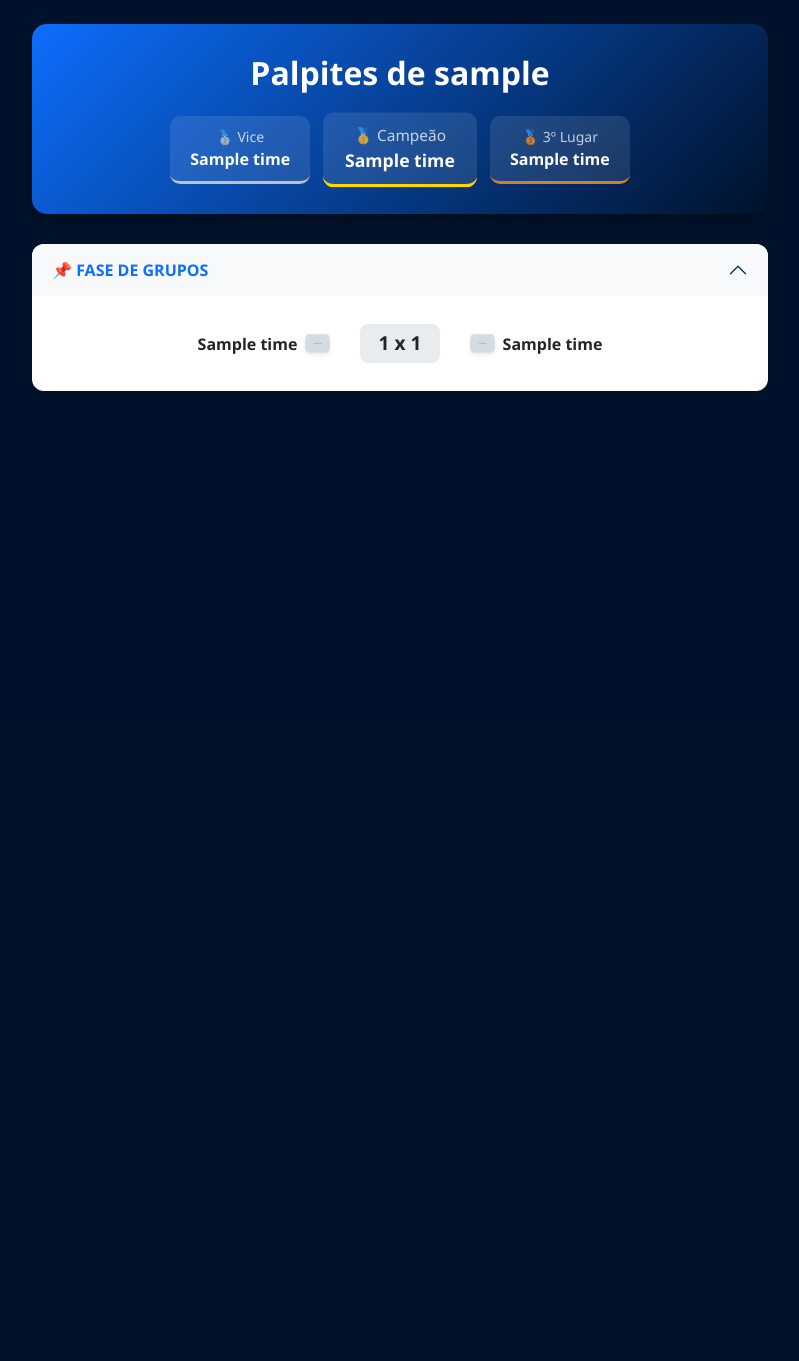
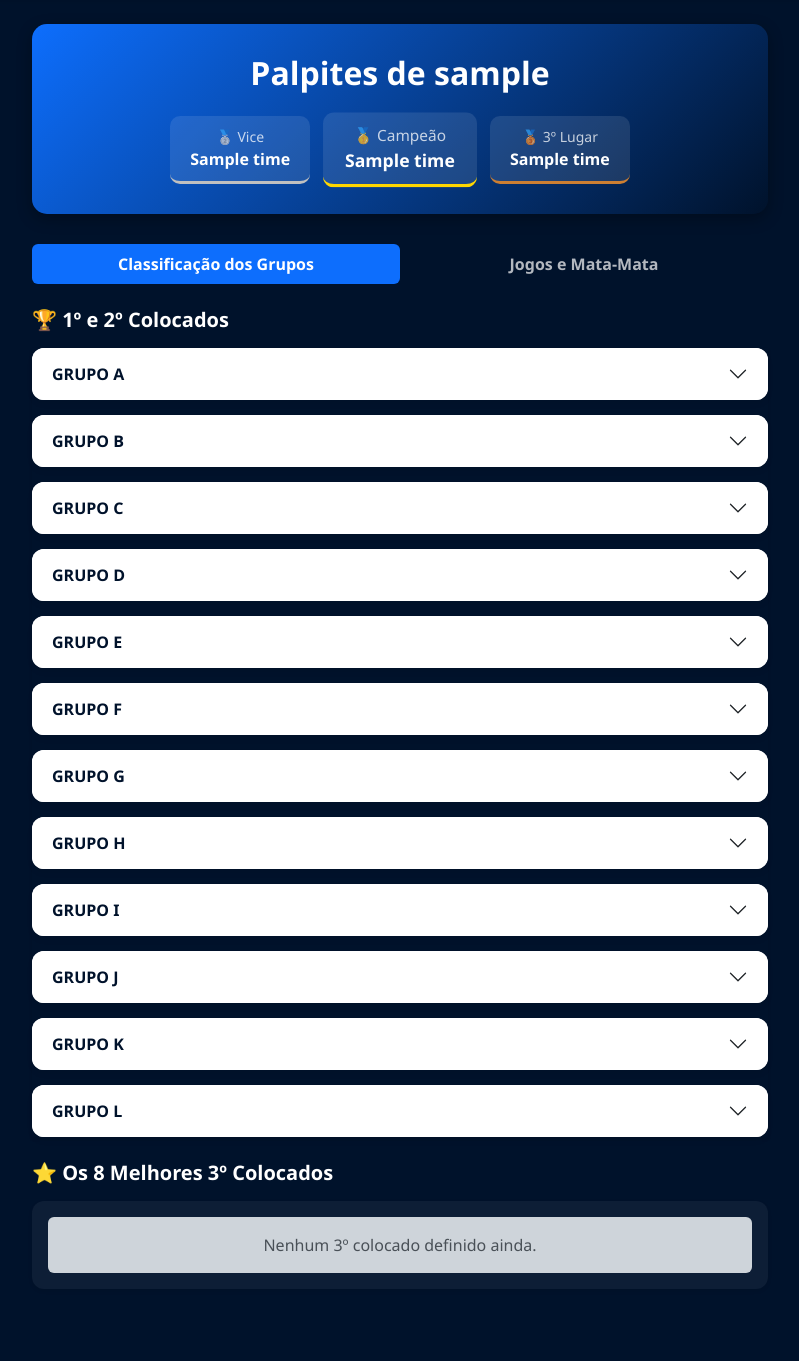
Before and after one commit to PdrNTC/bolao-copa-2026, a Django app: page /acompanhar/1/ in a window 1280 px wide. Shown: the part 85-1446 px from the top of the page, without its empty margins (240-1039 px from the left). Before the commit the page ends 476 px from the top, so only its background shows below. Run offline with Django 5.2, Linux system fonts and the light colour scheme; a user stored in the database is signed in; tables that the repository leaves empty hold one stand-in row (values such as "Sample post"); grey boxes marked "Sample" are stand-in pictures.

Commit message:
ajuste para mostrar 1 2 e 3 colocados no hub

```diff
--- a/bolao/templates/acompanhar_detalhe.html
+++ b/bolao/templates/acompanhar_detalhe.html
@@ -28,6 +28,11 @@
         .time.casa { text-align: right; }
         .time.vis { text-align: left; }
         .resultado-box { background: #e9ecef; padding: 5px 15px; border-radius: 8px; font-weight: 800; font-size: 1.2rem; min-width: 80px; text-align: center; }
+
+        /* Estilo para as Abas no Fundo Escuro */
+        .nav-pills .nav-link { color: rgba(255, 255, 255, 0.7); }
+        .nav-pills .nav-link:hover { color: #fff; }
+        .nav-pills .nav-link.active { background-color: #0d6efd; color: #fff; }
     </style>
   </head>
   <body>
@@ -63,6 +68,80 @@
                         </div>
                     </div>
                 </div>
+
+                <ul class="nav nav-pills nav-justified mb-4" id="pills-tab" role="tablist">
+                  <li class="nav-item" role="presentation">
+                    <button class="nav-link active fw-bold" id="pills-grupos-tab" data-bs-toggle="pill" data-bs-target="#pills-grupos" type="button" role="tab" aria-selected="true">Classificação dos Grupos</button>
+                  </li>
+                  <li class="nav-item" role="presentation">
+                    <button class="nav-link fw-bold" id="pills-jogos-tab" data-bs-toggle="pill" data-bs-target="#pills-jogos" type="button" role="tab" aria-selected="false">Jogos e Mata-Mata</button>
+                  </li>
+                </ul>
+
+                <div class="tab-content" id="pills-tabContent">
+
+                  <div class="tab-pane fade show active" id="pills-grupos" role="tabpanel" aria-labelledby="pills-grupos-tab">
+
+                    <h5 class="text-white mb-3 fw-bold mt-2">🏆 1º e 2º Colocados</h5>
+
+                    <div class="accordion mb-4 shadow-sm" id="accordionGrupos">
+                      {% for grupo in resumo_grupos %}
+                      <div class="accordion-item">
+                        <h2 class="accordion-header" id="heading{{ grupo.letra }}">
+                          <button class="accordion-button collapsed fw-bold" type="button" data-bs-toggle="collapse" data-bs-target="#collapse{{ grupo.letra }}" aria-expanded="false" aria-controls="collapse{{ grupo.letra }}">
+                            Grupo {{ grupo.letra }}
+                          </button>
+                        </h2>
+                        <div id="collapse{{ grupo.letra }}" class="accordion-collapse collapse" aria-labelledby="heading{{ grupo.letra }}" data-bs-parent="#accordionGrupos">
+                          <div class="accordion-body p-0">
+                            <ul class="list-group list-group-flush">
+
+                              <li class="list-group-item d-flex justify-content-between align-items-center">
+                                <div>
+                                  <span class="badge bg-success me-2">1º</span>
+                                  {% if grupo.primeiro.imagem %}<img src="{{ grupo.primeiro.imagem }}" width="24" class="me-2 rounded-1">{% endif %}
+                                  <span class="fw-semibold">{{ grupo.primeiro.nome|default:"A Definir" }}</span>
+                                </div>
+                              </li>
+
+                              <li class="list-group-item d-flex justify-content-between align-items-center">
+                                <div>
+                                  <span class="badge bg-primary me-2">2º</span>
+                                  {% if grupo.segundo.imagem %}<img src="{{ grupo.segundo.imagem }}" width="24" class="me-2 rounded-1">{% endif %}
+                                  <span class="fw-semibold">{{ grupo.segundo.nome|default:"A Definir" }}</span>
+                                </div>
+                              </li>
+
+                            </ul>
+                          </div>
+                        </div>
+                      </div>
+                      {% endfor %}
+                    </div>
+
+                    <h5 class="text-white mb-3 fw-bold mt-4">⭐ Os 8 Melhores 3º Colocados</h5>
+                    <div class="card border-0 shadow-sm mb-4" style="border-radius: 12px; background: rgba(255,255,255,0.05);">
+                      <div class="card-body">
+                        <div class="row g-2">
+                          {% for time in melhores_terceiros %}
+                          <div class="col-6 col-md-3">
+                            <div class="d-flex align-items-center border-0 rounded p-2 bg-light h-100 shadow-sm">
+                              <span class="badge bg-secondary me-2">3º</span>
+                              {% if time.imagem %}<img src="{{ time.imagem }}" width="20" class="me-2 rounded-1">{% endif %}
+                              <small class="fw-bold text-truncate text-dark">{{ time.nome }}</small>
+                            </div>
+                          </div>
+                          {% empty %}
+                          <div class="col-12">
+                              <div class="alert alert-dark border-0 text-center mb-0">Nenhum 3º colocado definido ainda.</div>
+                          </div>
+                          {% endfor %}
+                        </div>
+                      </div>
+                    </div>
+                  </div>
+
+                  <div class="tab-pane fade" id="pills-jogos" role="tabpanel" aria-labelledby="pills-jogos-tab">
 
                     {% regroup palpites by fase as fases_list %}
 
@@ -106,6 +185,8 @@
                     </div>
 
                   </div>
+
+                </div> </div>
         </div>
     </div>
 
```
Lines whose indentation alone changed are shown as unchanged.
